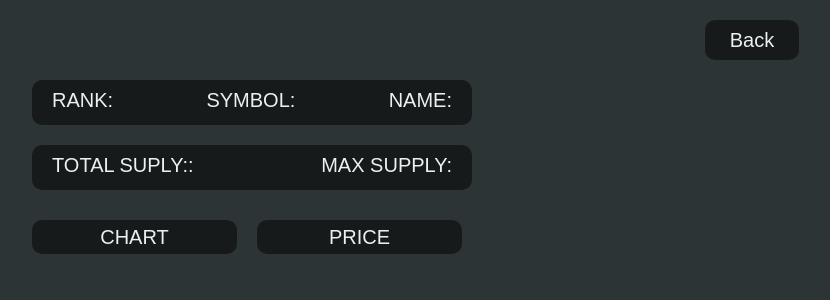
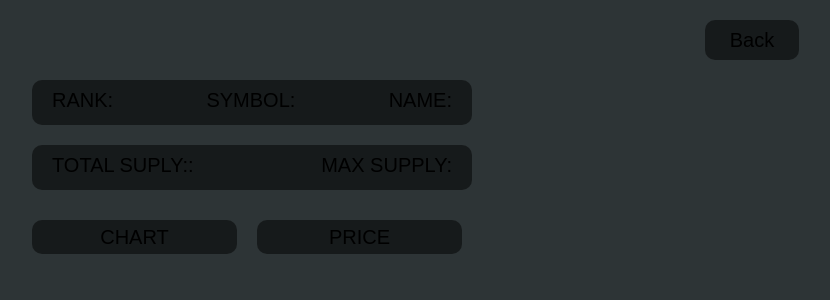
Before and after one commit to ANchangwan/React-TypeScript, a React (Create React App) app: page /1 in a window 1280 px wide. Shown: the top 300 px of the page, without its empty margins (388-1218 px from the left). Built offline with nearby package versions, Linux system fonts and the light colour scheme; no server answers.

Commit message:
dark mode

```diff
--- a/src/App.tsx
+++ b/src/App.tsx
@@ -1,10 +1,14 @@
 import { createGlobalStyle } from "styled-components";
 import Router from "./Router";
 import { ReactQueryDevtools } from "react-query/devtools";
+import { ThemeProvider } from "styled-components";
+import { darkTheme, lightTheme } from "./theme";
+import { useState } from "react";
 
 const GlobalStyle = createGlobalStyle`
 @import url('https://fonts.googleapis.com/css2?family=Source+Sans+Pro:wght@300&display=swap');
-html, body, div, span, applet, object, iframe,
+himport { darkTheme } from './mode';
+tml, body, div, span, applet, object, iframe,
 h1, h2, h3, h4, h5, h6, p, blockquote, pre,
 a, abbr, acronym, address, big, cite, code,
 del, dfn, em, img, ins, kbd, q, s, samp,
@@ -66,11 +70,15 @@
 `;
 
 function App() {
+  const [isDark, setIsDark] = useState(true);
+  const toggleDark = () => setIsDark((current) => !current);
   return (
     <>
-      <GlobalStyle />
-      <Router />
-      <ReactQueryDevtools />
+      <ThemeProvider theme={isDark ? darkTheme : lightTheme}>
+        <GlobalStyle />
+        <Router toggleDark={toggleDark} />
+        <ReactQueryDevtools />
+      </ThemeProvider>
     </>
   );
 }
--- a/src/Router.tsx
+++ b/src/Router.tsx
@@ -4,7 +4,11 @@
 import Price from "./routes/Price";
 import Chart from "./routes/Chart";
 
-function Router() {
+interface IRouterProps {
+  toggleDark: () => void;
+}
+
+function Router({ toggleDark }: IRouterProps) {
   return (
     <BrowserRouter>
       <Routes>
@@ -12,7 +16,7 @@
           <Route path="price" element={<Price />} />
           <Route path="chart" element={<Chart />} />
         </Route>
-        <Route path="/" element={<Coins />} />
+        <Route path="/" element={<Coins toggleDark={toggleDark} />} />
       </Routes>
     </BrowserRouter>
   );
--- a/src/index.tsx
+++ b/src/index.tsx
@@ -14,9 +14,7 @@
 root.render(
   <div>
     <QueryClientProvider client={queryClient}>
-      <ThemeProvider theme={theme}>
-        <App />
-      </ThemeProvider>
+      <App />
     </QueryClientProvider>
   </div>
 );
--- a/src/routes/Coins.tsx
+++ b/src/routes/Coins.tsx
@@ -21,7 +21,7 @@
 
 const Coin = styled.li`
   background-color: white;
-  color: ${(props) => props.theme.bgColor};
+  color: ${(props) => props.theme.textColor};
 
   border-radius: 15px;
   margin-bottom: 10px;
@@ -67,12 +67,18 @@
   type: string;
 }
 
-function Coins() {
+interface ICoinsProps {
+  toggleDark: () => void;
+}
+
+function Coins({ toggleDark }: ICoinsProps) {
   const { isLoading, data } = useQuery<ICoin>("allCoins", fetchCoins);
+
   return (
     <Container>
       <Header>
         <Title>코인</Title>
+        <button onClick={toggleDark}>Toggle Mode</button>
       </Header>
       {isLoading ? (
         <Loader>...loading</Loader>
--- a/src/theme.ts
+++ b/src/theme.ts
@@ -1,7 +1,13 @@
 import { DefaultTheme } from "styled-components";
 
-export const theme: DefaultTheme = {
+export const darkTheme: DefaultTheme = {
   bgColor: "#2d3436",
-  textColor: "#ecf0f1",
+  textColor: "black",
   accentColor: "#2ecc71",
 };
+
+export const lightTheme: DefaultTheme = {
+  bgColor: "whitesmoke",
+  textColor: "black",
+  accentColor: "#2ecc71",
+};
```
